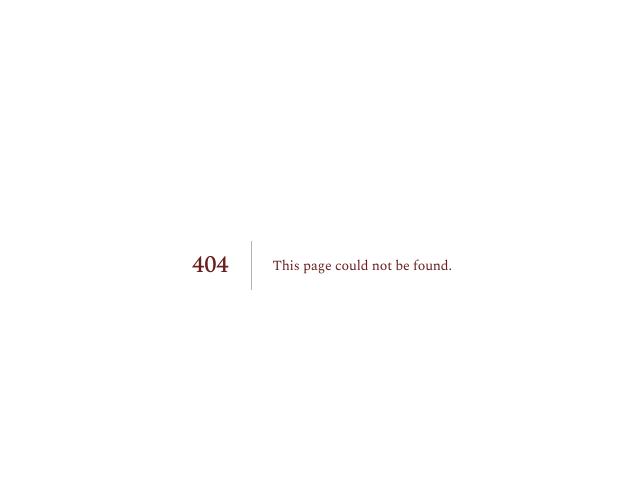
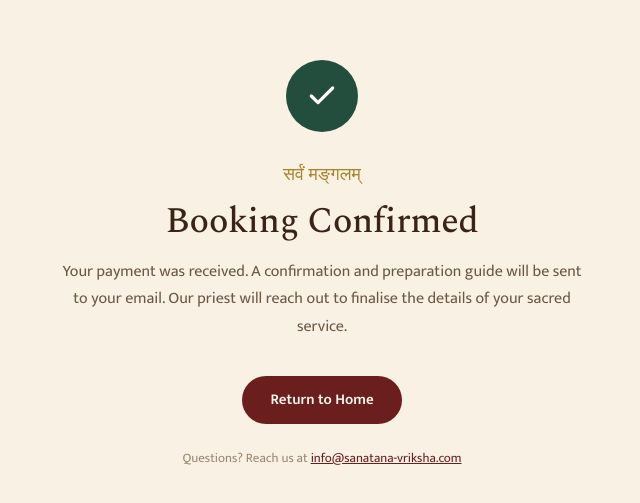
Before and after one commit to sanatanavriksha-sudo/sanatana-vriksha-next, a Next.js app: page /payment-success in a window 1280 px wide. Before the commit this address had no page. Shown: the part 135-638 px from the top of the page, without its empty margins (318-958 px from the left). Built offline with nearby package versions, Linux system fonts and the light colour scheme; a web font is replaced by a local one.

Commit message:
Add Stripe checkout route and payment pages

```diff
--- /dev/null
+++ b/app/api/create-checkout-session/route.js
@@ -0,0 +1,52 @@
+import Stripe from 'stripe';
+
+const stripe = new Stripe(process.env.STRIPE_SECRET_KEY);
+
+export async function POST(request) {
+  try {
+    const { serviceTitle, customerEmail, amount } = await request.json();
+
+    if (!serviceTitle || !amount || typeof amount !== 'number' || amount <= 0) {
+      return Response.json(
+        { error: 'serviceTitle and a positive numeric amount are required.' },
+        { status: 400 }
+      );
+    }
+
+    const siteUrl = process.env.NEXT_PUBLIC_SITE_URL;
+
+    const session = await stripe.checkout.sessions.create({
+      mode: 'payment',
+      currency: 'usd',
+      line_items: [
+        {
+          quantity: 1,
+          price_data: {
+            currency: 'usd',
+            unit_amount: Math.round(amount * 100), // dollars → cents
+            product_data: {
+              name: serviceTitle,
+            },
+          },
+        },
+      ],
+      customer_email: customerEmail || undefined,
+      success_url: `${siteUrl}/payment-success?session_id={CHECKOUT_SESSION_ID}`,
+      cancel_url:  `${siteUrl}/payment-cancelled`,
+    });
+
+    return Response.json({ url: session.url });
+  } catch (err) {
+    console.error('Stripe checkout error:', err);
+    return Response.json(
+      { error: err.message ?? 'Failed to create checkout session.' },
+      { status: 500 }
+    );
+  }
+}
+
+// Reject every other HTTP method.
+export function GET()    { return Response.json({ error: 'Method not allowed.' }, { status: 405 }); }
+export function PUT()    { return Response.json({ error: 'Method not allowed.' }, { status: 405 }); }
+export function DELETE() { return Response.json({ error: 'Method not allowed.' }, { status: 405 }); }
+export function PATCH()  { return Response.json({ error: 'Method not allowed.' }, { status: 405 }); }
--- /dev/null
+++ b/app/payment-cancelled/page.tsx
@@ -0,0 +1,92 @@
+export default function PaymentCancelledPage() {
+  return (
+    <main style={{
+      minHeight: "100vh",
+      display: "flex",
+      alignItems: "center",
+      justifyContent: "center",
+      background: "var(--cream)",
+      fontFamily: "var(--font-body)",
+      padding: "40px 24px",
+    }}>
+      <div style={{ maxWidth: "520px", width: "100%", textAlign: "center" }}>
+
+        <div style={{
+          width: "72px", height: "72px", borderRadius: "50%",
+          background: "var(--beige-deep)", display: "flex",
+          alignItems: "center", justifyContent: "center",
+          margin: "0 auto 28px",
+          border: "2px solid var(--line-gold)",
+        }}>
+          <span style={{ fontSize: "28px", lineHeight: 1 }}>ॐ</span>
+        </div>
+
+        <div className="dev" style={{ fontSize: "18px", color: "var(--gold-deep)", marginBottom: "12px" }}>
+          कोई समस्या नहीं
+        </div>
+
+        <h1 style={{
+          fontFamily: "var(--font-display)",
+          fontSize: "clamp(26px, 4vw, 36px)",
+          fontWeight: 500,
+          color: "var(--ink)",
+          marginBottom: "16px",
+        }}>
+          Payment Cancelled
+        </h1>
+
+        <p style={{
+          color: "var(--ink-soft)",
+          fontSize: "16px",
+          lineHeight: "1.7",
+          marginBottom: "36px",
+        }}>
+          No charge was made. You can return to our Services page whenever you are
+          ready to book, or reach out to us directly with any questions.
+        </p>
+
+        <div style={{ display: "flex", gap: "12px", justifyContent: "center", flexWrap: "wrap" }}>
+          <a href="/services" style={{
+            display: "inline-flex",
+            alignItems: "center",
+            gap: "8px",
+            padding: "12px 28px",
+            background: "var(--primary)",
+            color: "var(--cream-hi)",
+            borderRadius: "999px",
+            textDecoration: "none",
+            fontWeight: 600,
+            fontSize: "15px",
+          }}>
+            Browse Services
+          </a>
+
+          <a href="/" style={{
+            display: "inline-flex",
+            alignItems: "center",
+            gap: "8px",
+            padding: "12px 28px",
+            background: "transparent",
+            color: "var(--primary)",
+            borderRadius: "999px",
+            textDecoration: "none",
+            fontWeight: 600,
+            fontSize: "15px",
+            border: "1px solid var(--line-gold)",
+          }}>
+            Return to Home
+          </a>
+        </div>
+
+        <p style={{ marginTop: "24px", fontSize: "13px", color: "var(--ink-faint)" }}>
+          Need help?{" "}
+          <a href="mailto:info@sanatana-vriksha.com"
+            style={{ color: "var(--primary)", textDecoration: "underline" }}>
+            Contact us
+          </a>
+        </p>
+
+      </div>
+    </main>
+  );
+}
--- /dev/null
+++ b/app/payment-success/page.tsx
@@ -0,0 +1,77 @@
+export default function PaymentSuccessPage() {
+  return (
+    <main style={{
+      minHeight: "100vh",
+      display: "flex",
+      alignItems: "center",
+      justifyContent: "center",
+      background: "var(--cream)",
+      fontFamily: "var(--font-body)",
+      padding: "40px 24px",
+    }}>
+      <div style={{ maxWidth: "520px", width: "100%", textAlign: "center" }}>
+
+        <div style={{
+          width: "72px", height: "72px", borderRadius: "50%",
+          background: "var(--green)", display: "flex",
+          alignItems: "center", justifyContent: "center",
+          margin: "0 auto 28px",
+        }}>
+          <svg width="32" height="32" viewBox="0 0 24 24" fill="none"
+            stroke="white" strokeWidth="2.4" strokeLinecap="round" strokeLinejoin="round">
+            <path d="M20 6L9 17l-5-5" />
+          </svg>
+        </div>
+
+        <div className="dev" style={{ fontSize: "18px", color: "var(--gold-deep)", marginBottom: "12px" }}>
+          सर्वं मङ्गलम्
+        </div>
+
+        <h1 style={{
+          fontFamily: "var(--font-display)",
+          fontSize: "clamp(26px, 4vw, 36px)",
+          fontWeight: 500,
+          color: "var(--ink)",
+          marginBottom: "16px",
+        }}>
+          Booking Confirmed
+        </h1>
+
+        <p style={{
+          color: "var(--ink-soft)",
+          fontSize: "16px",
+          lineHeight: "1.7",
+          marginBottom: "36px",
+        }}>
+          Your payment was received. A confirmation and preparation guide will be
+          sent to your email. Our priest will reach out to finalise the details of
+          your sacred service.
+        </p>
+
+        <a href="/" style={{
+          display: "inline-flex",
+          alignItems: "center",
+          gap: "8px",
+          padding: "12px 28px",
+          background: "var(--primary)",
+          color: "var(--cream-hi)",
+          borderRadius: "999px",
+          textDecoration: "none",
+          fontWeight: 600,
+          fontSize: "15px",
+        }}>
+          Return to Home
+        </a>
+
+        <p style={{ marginTop: "24px", fontSize: "13px", color: "var(--ink-faint)" }}>
+          Questions? Reach us at{" "}
+          <a href="mailto:info@sanatana-vriksha.com"
+            style={{ color: "var(--primary)", textDecoration: "underline" }}>
+            info@sanatana-vriksha.com
+          </a>
+        </p>
+
+      </div>
+    </main>
+  );
+}
```
